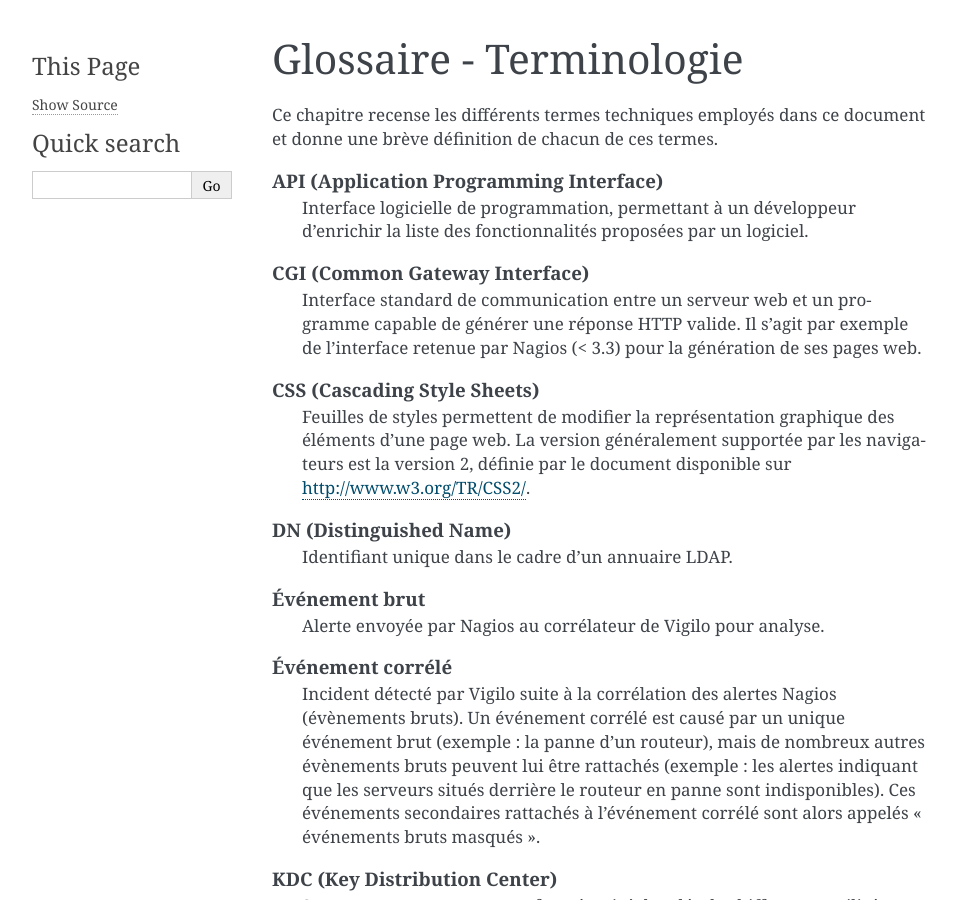
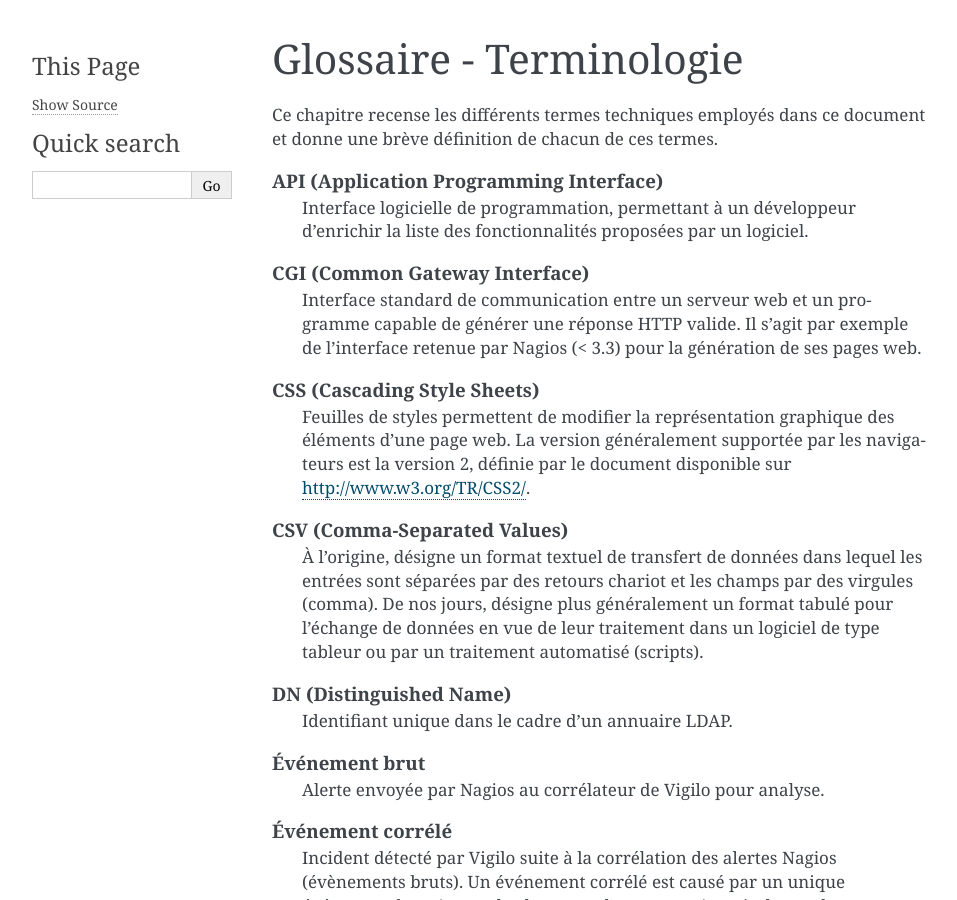
Before and after one commit to vigilo/turbogears, a Sphinx documentation site: the page built from doc/glossaire.rst, in a window 1280 px wide and 900 px high. Shown: the whole window, without its empty margins (148-1105 px from the left). Built offline with Sphinx 7.4.7, drawn with Linux system fonts in a browser that asks for light colours; the version number is read from the project's files by our own code.

Commit message:
Ajout doc admin de VigiRRD.
Change-Id: I8b71cb7dad6886057dd5aa14b05ebb3f48231c47
Reviewed-on: https://vigilo-dev.si.c-s.fr/review/556
Tested-by: Build system <qa@vigilo-dev.si.c-s.fr>
Reviewed-by: Francois POIROTTE <francois.poirotte@c-s.fr>

```diff
--- a/doc/glossaire.rst
+++ b/doc/glossaire.rst
@@ -21,6 +21,14 @@ et donne une brève définition de chacun de ces termes.
         des éléments d'une page web. La version généralement supportée par les
         navigateurs est la version 2, définie par le document disponible sur
         http://www.w3.org/TR/CSS2/.
+
+    CSV  (Comma-Separated Values)
+        À l'origine, désigne un format textuel de transfert de données
+        dans lequel les entrées sont séparées par des retours chariot
+        et les champs par des virgules (comma). De nos jours, désigne
+        plus généralement un format tabulé pour l'échange de données
+        en vue de leur traitement dans un logiciel de type tableur
+        ou par un traitement automatisé (scripts).
 
     DN (Distinguished Name)
         Identifiant unique dans le cadre d'un annuaire LDAP.
```
